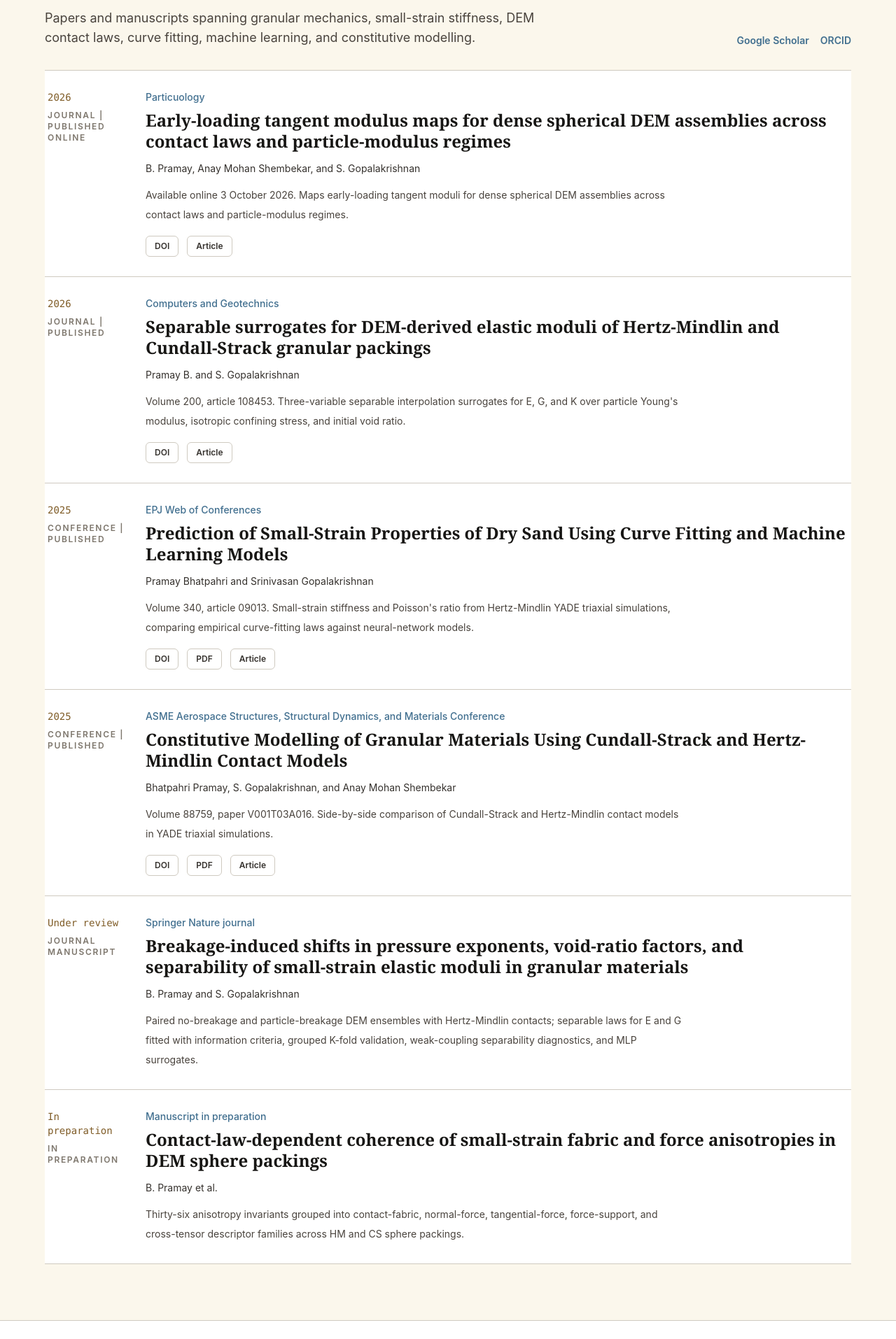
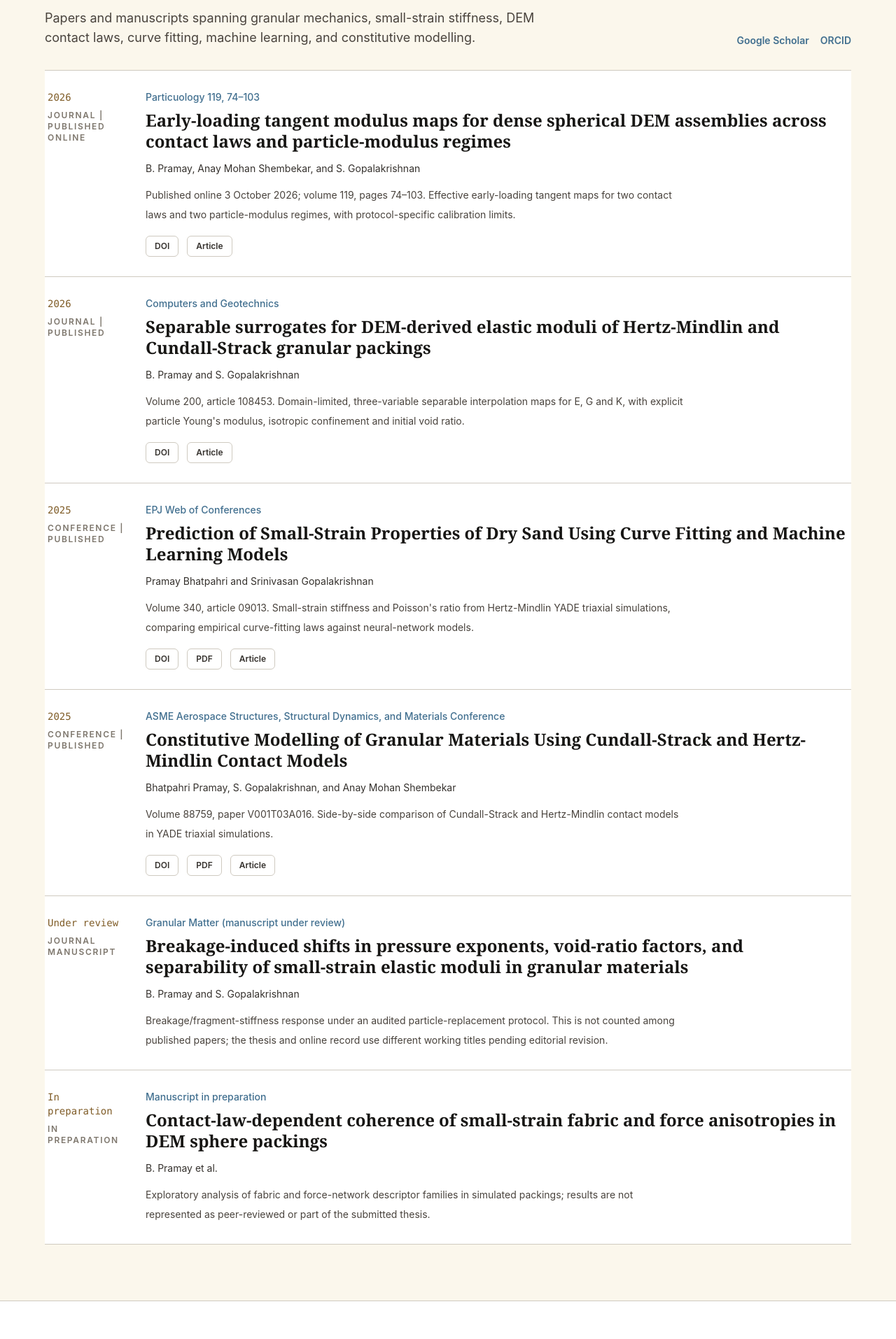
Before and after one commit to pramaybaero-droid/pramaybaero-droid.github.io, a React (Vite) app: page / in a window 1280 px wide. Shown: the part 3626-5540 px from the top of the page at 70% size. Built offline with nearby package versions, Linux system fonts and the light colour scheme.

Commit message:
Audit public academic profile against submitted thesis and published papers

```diff
--- a/src/data/publications.ts
+++ b/src/data/publications.ts
@@ -21,11 +21,11 @@ export const publications: Publication[] = [
     title:
       "Early-loading tangent modulus maps for dense spherical DEM assemblies across contact laws and particle-modulus regimes",
     authors: "B. Pramay, Anay Mohan Shembekar, and S. Gopalakrishnan",
-    venue: "Particuology",
+    venue: "Particuology 119, 74–103",
     year: "2026",
     status: "Journal | published online",
     note:
-      "Available online 3 October 2026. Maps early-loading tangent moduli for dense spherical DEM assemblies across contact laws and particle-modulus regimes.",
+      "Published online 3 October 2026; volume 119, pages 74–103. Effective early-loading tangent maps for two contact laws and two particle-modulus regimes, with protocol-specific calibration limits.",
     links: [
       {
         label: "DOI",
@@ -40,12 +40,12 @@ export const publications: Publication[] = [
   {
     title:
       "Separable surrogates for DEM-derived elastic moduli of Hertz-Mindlin and Cundall-Strack granular packings",
-    authors: "Pramay B. and S. Gopalakrishnan",
+    authors: "B. Pramay and S. Gopalakrishnan",
     venue: "Computers and Geotechnics",
     year: "2026",
     status: "Journal | published",
     note:
-      "Volume 200, article 108453. Three-variable separable interpolation surrogates for E, G, and K over particle Young's modulus, isotropic confining stress, and initial void ratio.",
+      "Volume 200, article 108453. Domain-limited, three-variable separable interpolation maps for E, G and K, with explicit particle Young's modulus, isotropic confinement and initial void ratio.",
     links: [
       {
         label: "DOI",
@@ -111,11 +111,11 @@ export const publications: Publication[] = [
     title:
       "Breakage-induced shifts in pressure exponents, void-ratio factors, and separability of small-strain elastic moduli in granular materials",
     authors: "B. Pramay and S. Gopalakrishnan",
-    venue: "Springer Nature journal",
+    venue: "Granular Matter (manuscript under review)",
     year: "Under review",
     status: "Journal manuscript",
     note:
-      "Paired no-breakage and particle-breakage DEM ensembles with Hertz-Mindlin contacts; separable laws for E and G fitted with information criteria, grouped K-fold validation, weak-coupling separability diagnostics, and MLP surrogates.",
+      "Breakage/fragment-stiffness response under an audited particle-replacement protocol. This is not counted among published papers; the thesis and online record use different working titles pending editorial revision.",
     links: []
   },
   {
@@ -126,7 +126,7 @@ export const publications: Publication[] = [
     year: "In preparation",
     status: "In preparation",
     note:
-      "Thirty-six anisotropy invariants grouped into contact-fabric, normal-force, tangential-force, force-support, and cross-tensor descriptor families across HM and CS sphere packings.",
+      "Exploratory analysis of fabric and force-network descriptor families in simulated packings; results are not represented as peer-reviewed or part of the submitted thesis.",
     links: []
   }
 ];
```
